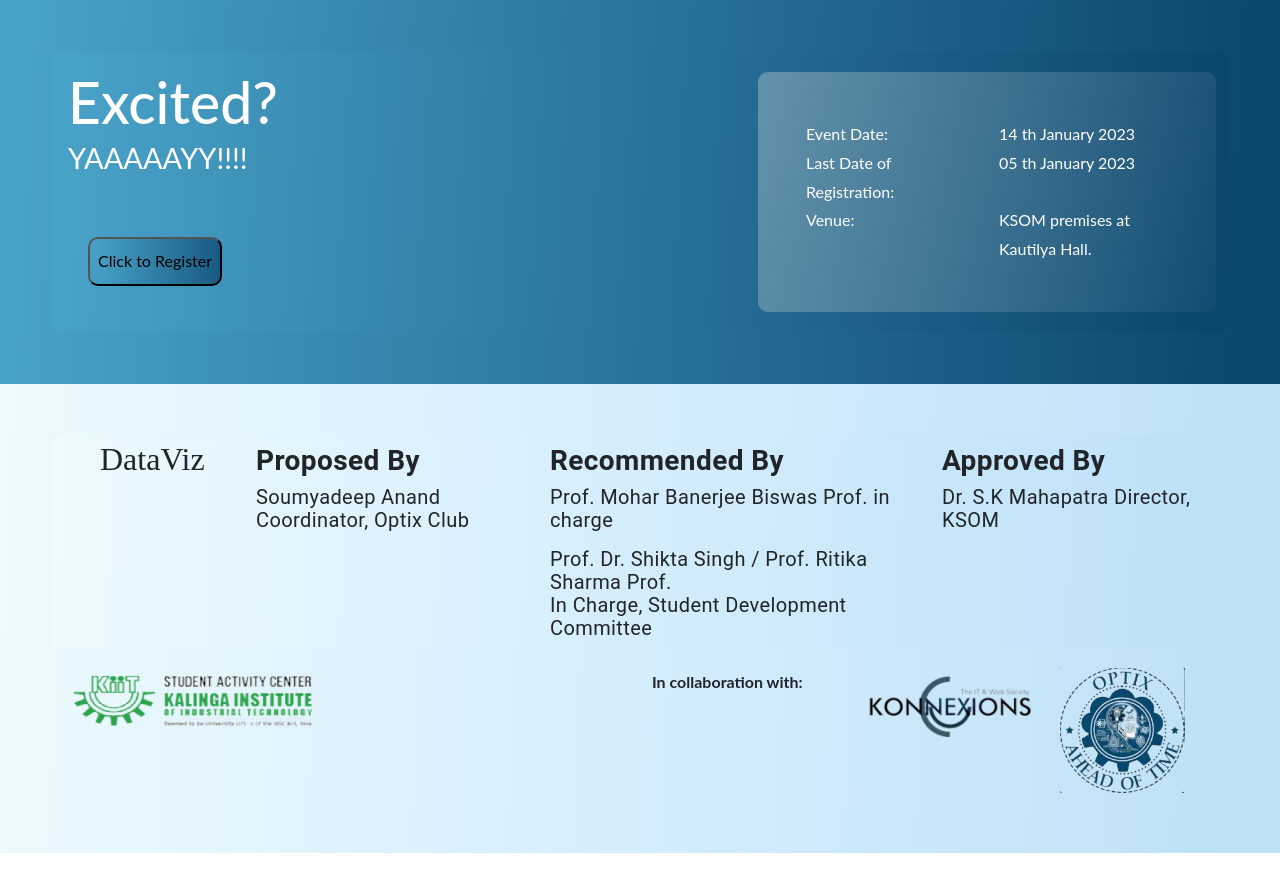
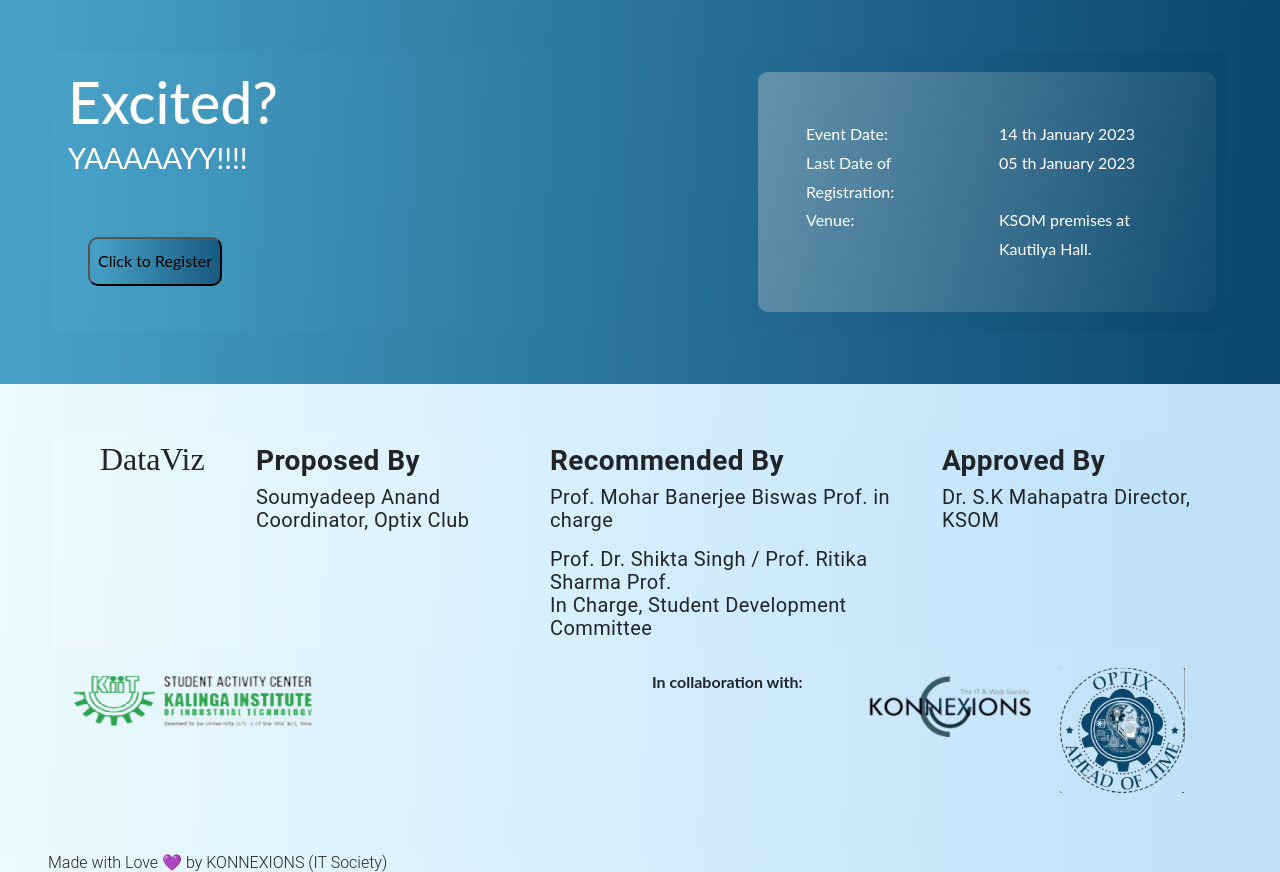
Before and after one commit to Konnexions-Ksac/DataViz, a React (Create React App) app in the folder my-app/: page / in a window 1280 px wide. Built offline with nearby package versions, Linux system fonts and the light colour scheme.

Commit message:
added <3

```diff
--- a/my-app/src/components/footercomp/Footer.js
+++ b/my-app/src/components/footercomp/Footer.js
@@ -106,6 +106,9 @@ const Footer = () => {
 				</Col>
 			</Row>
 		</Container>
+		<Container fluid>
+			<Row className='kk px-md-5 px-sm-2'>Made with Love 💜 by KONNEXIONS (IT Society)</Row>
+		</Container>
 	</div>
   )
 }
--- a/my-app/src/components/footercomp/footer.css
+++ b/my-app/src/components/footercomp/footer.css
@@ -77,3 +77,11 @@ html,body{
 #footer{
     bottom: 0;
 }
+.kk{
+    font-family: 'Roboto';
+    font-style: normal;
+    font-weight: 300;
+    font-size: 16px;
+    line-height: 19px;
+    background: linear-gradient(92.26deg, #EDFAFF -0.77%, #BEE1F8 96.41%);
+}
```
